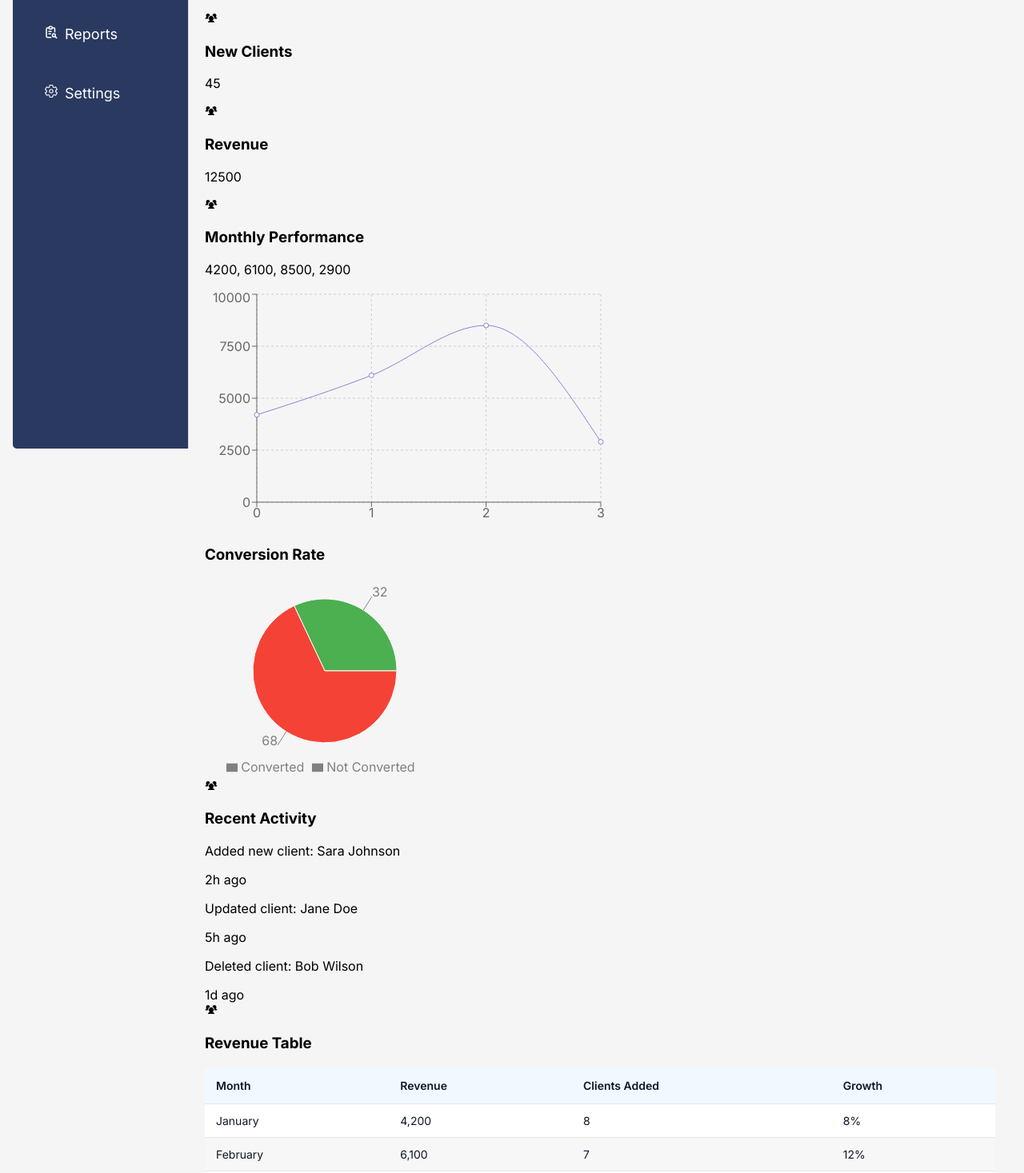
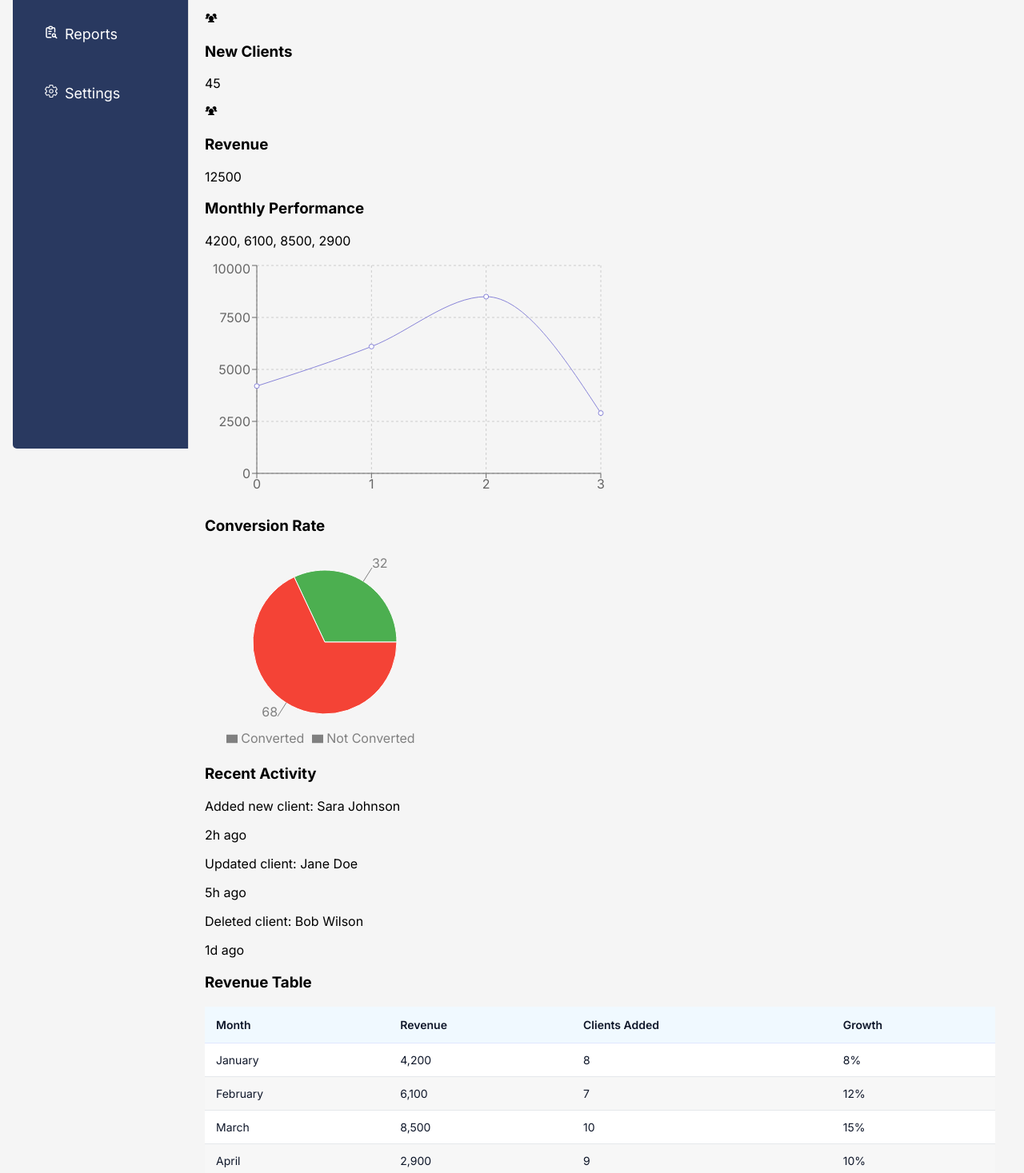
Before and after one commit to FixedBits/client-dashboard, a React (Vite) app: page / in a window 1280 px wide. Shown: the part 255-1722 px from the top of the page at 80% size. Built offline with nearby package versions, Linux system fonts and the light colour scheme.

Commit message:
Remove stray icon imports from ActivityFeed, LineChart, and RevenueTable

```diff
--- a/src/components/Dashboard/ActivityFeed/ActivityFeed.jsx
+++ b/src/components/Dashboard/ActivityFeed/ActivityFeed.jsx
@@ -1,9 +1,7 @@
-import { PiUsersThreeFill } from "react-icons/pi";
 
 function ActivityFeed({ items }) {
   return (
     <div className="activity-feed">
-      <PiUsersThreeFill />
       <h3>Recent Activity</h3>
       {items.map((activity, index) => (
         <div key={index} className="activity-item">
--- a/src/components/Dashboard/LineChart/LineChart.jsx
+++ b/src/components/Dashboard/LineChart/LineChart.jsx
@@ -1,5 +1,4 @@
 import { LineChart as ReLineChart, Line, XAxis, YAxis, Tooltip, CartesianGrid } from "recharts";
-import { PiUsersThreeFill } from "react-icons/pi";
 
 function LineChart({ data }) {
   // Convert your simple values array → chart‑friendly objects
@@ -9,7 +8,6 @@ function LineChart({ data }) {
   }));
   return (
     <div className="line-chart-card">
-      <PiUsersThreeFill />
       <h3>{data.label}</h3>
       <p className="line-chart-values"> {data.values.join(", ")} </p>
       <ReLineChart width={500} height={300} data={chartData}>
--- a/src/components/Dashboard/RevenueTable/RevenueTable.jsx
+++ b/src/components/Dashboard/RevenueTable/RevenueTable.jsx
@@ -1,9 +1,6 @@
-import { PiUsersThreeFill } from "react-icons/pi";
-
 function RevenueTable({ rows }) {
   return (
     <div className="revenue-table">
-      <PiUsersThreeFill />
       <h3>Revenue Table</h3>
       <table>
         <thead>
```
